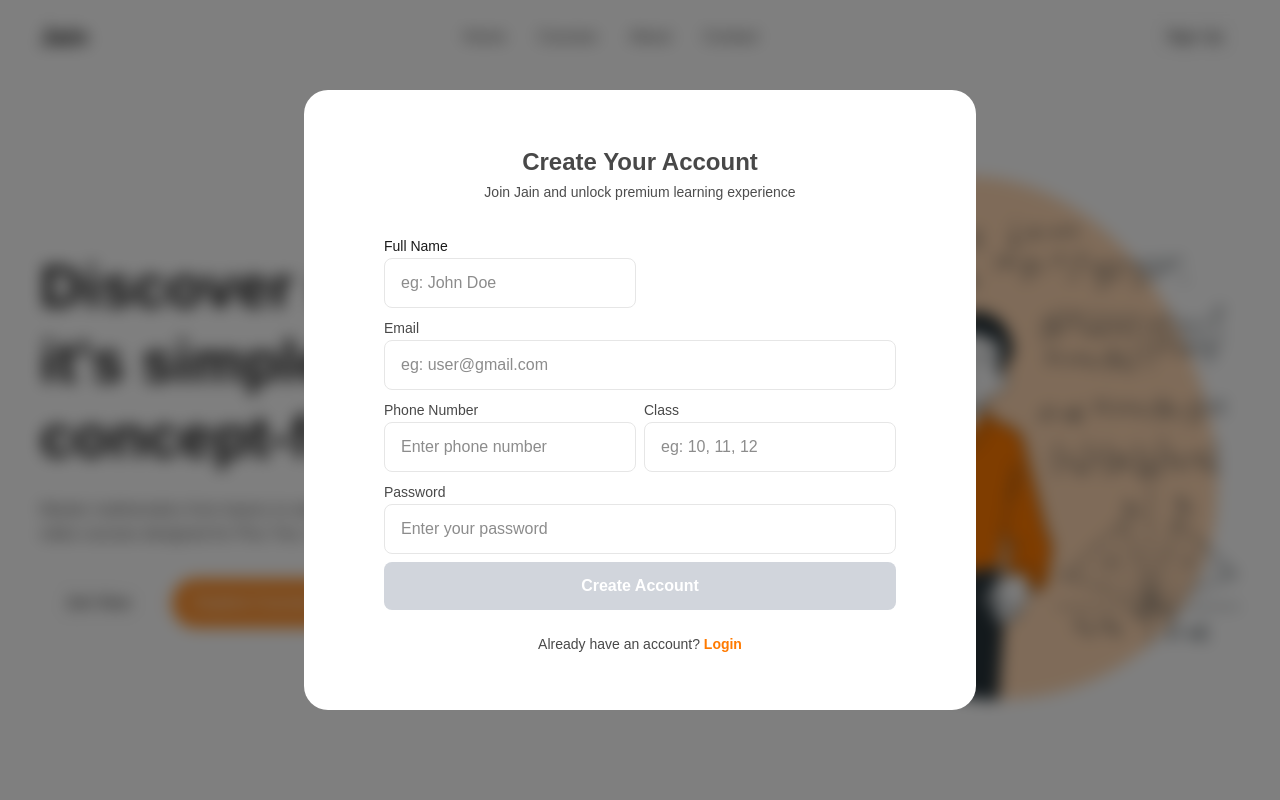
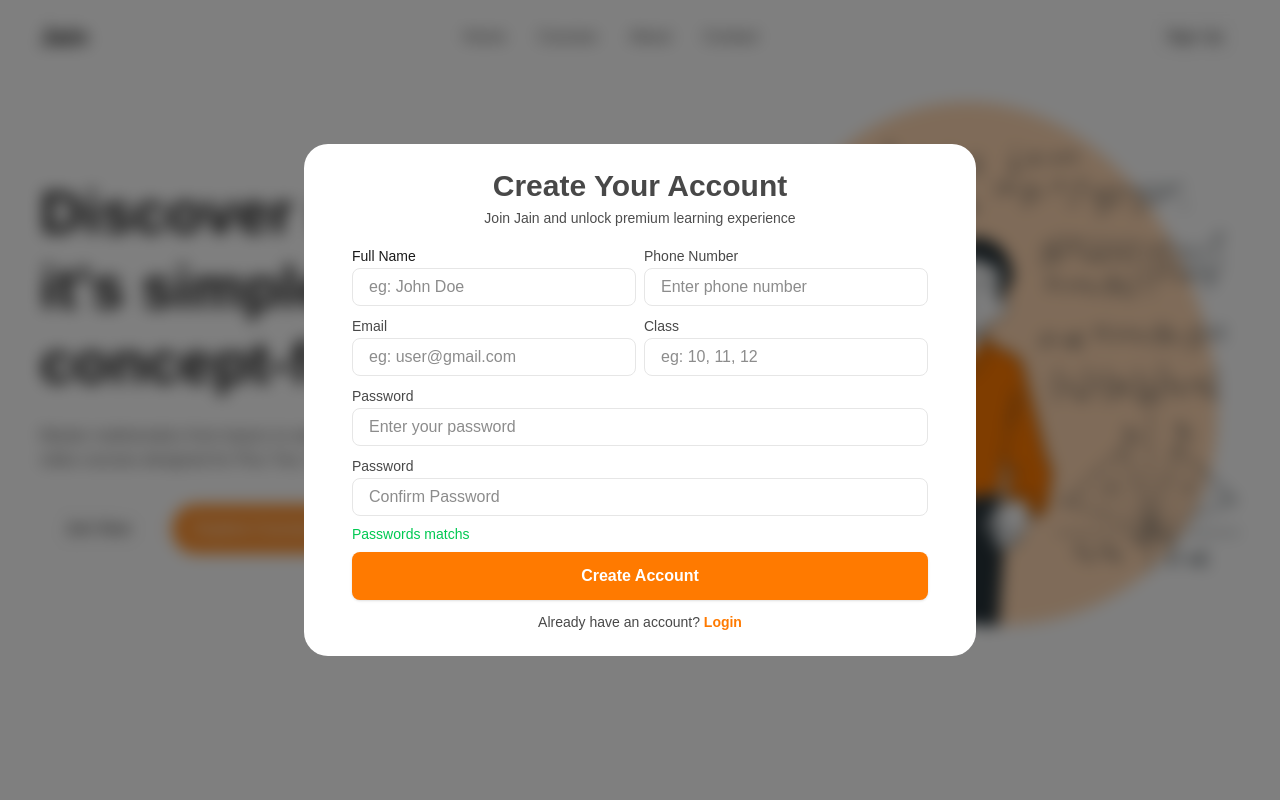
Before and after one commit to DeveloperAromal/jain, a Next.js app in the folder frontend/: page / in a window 1280 px wide. Both pictures are taken after a click on the button "Sign Up". Shown: the top 800 px of the page. Built offline with nearby package versions, Linux system fonts and the light colour scheme.

Commit message:
updated modal

```diff
--- a/frontend/app/components/includes/Navbar.tsx
+++ b/frontend/app/components/includes/Navbar.tsx
@@ -23,7 +23,7 @@ export default function Navbar() {
 
   return (
     <>
-      <header className="px-4 sm:px-6 md:px-8 lg:px-10 py-3 sm:py-4">
+      <header className="px-4 sm:px-6 md:px-8 lg:px-10 py-3 sm:py-4 w-full fixed z-20 bg-white/30 backdrop-blur-3xl">
         <div className="max-w-7xl mx-auto flex items-center justify-between">
           <div className="text-xl sm:text-2xl font-bold text-foreground">Jain</div>
 
--- a/frontend/app/components/modals/AuthModal.tsx
+++ b/frontend/app/components/modals/AuthModal.tsx
@@ -1,6 +1,6 @@
 "use client";
 
-import { useState } from "react";
+import { useState, useEffect } from "react";
 import { useRouter } from "next/navigation";
 import { useAPICall } from "@/app/hooks/useApiCall";
 import { ApiEndPoints } from "@/app/config/Backend";
@@ -16,6 +16,9 @@ export default function AuthModal() {
   const [email, setEmail] = useState("");
   const [phone, setPhone] = useState("");
   const [password, setPassword] = useState("");
+  const [confirmPassword, setConfirmPassword] = useState("");
+  const [isPassSame, setIsPassSame] = useState(true);
+
   const [name, setName] = useState("");
   const [studentClass, setStudentClass] = useState("");
 
@@ -23,6 +26,12 @@ export default function AuthModal() {
 
   const router = useRouter();
   const { makeApiCall } = useAPICall();
+
+  useEffect(() => {
+    if (confirmPassword.length > 0) {
+      setIsPassSame(password === confirmPassword);
+    }
+  }, [password, confirmPassword]);
 
   const canSubmit =
     email.includes("@") &&
@@ -98,14 +107,13 @@ export default function AuthModal() {
   return (
     <div
       className="
-        p-8
+
         max-w-md
         lg:max-w-xl
         mx-auto
       "
     >
-      {/* Title */}
-      <h1 className="text-2xl font-semibold text-center text-foreground/80 col-span-2">
+      <h1 className="text-3xl font-semibold text-center text-foreground/80 col-span-2">
         {isLogin ? "Welcome Back 👋" : "Create Your Account"}
       </h1>
 
@@ -115,39 +123,22 @@ export default function AuthModal() {
           : "Join Jain and unlock premium learning experience"}
       </p>
 
-      {/* Form Grid */}
-      <div className="mt-8 grid grid-cols-1 lg:grid-cols-2 gap-2">
-        {/* Name (Signup only) */}
+      <div className="mt-4 grid grid-cols-1 lg:grid-cols-2 gap-2">
         {!isLogin && (
-          <div className="space-y-1">
+          <div className="space-y-1 w-full">
             <label className="text-sm font-medium text-foreground/80/80">
               Full Name
             </label>
             <input
               type="text"
               placeholder="eg: John Doe"
-              className="w-full px-4 py-3 border border-border rounded-lg"
+              className="w-full px-4 py-1.5 border border-border rounded-lg"
               value={name}
               onChange={(e) => setName(e.target.value)}
             />
           </div>
         )}
 
-        {/* Email */}
-        <div
-          className={`space-y-1 ${isLogin ? "lg:col-span-2" : "lg:col-span-2"}`}
-        >
-          <label className="text-sm font-medium text-foreground/80">Email</label>
-          <input
-            type="email"
-            placeholder="eg: user@gmail.com"
-            className="w-full px-4 py-3 border border-border rounded-lg"
-            value={email}
-            onChange={(e) => setEmail(e.target.value)}
-          />
-        </div>
-
-        {/* Phone (Signup only) */}
         {!isLogin && (
           <div className="space-y-1">
             <label className="text-sm font-medium text-foreground/80">
@@ -156,28 +147,43 @@ export default function AuthModal() {
             <input
               type="tel"
               placeholder="Enter phone number"
-              className="w-full px-4 py-3 border border-border rounded-lg"
+              className="w-full px-4 py-1.5 border border-border rounded-lg"
               value={phone}
               onChange={(e) => setPhone(e.target.value)}
             />
           </div>
         )}
 
-        {/* Class (Signup only) */}
         {!isLogin && (
           <div className="space-y-1">
-            <label className="text-sm font-medium text-foreground/80">Class</label>
+            <label className="text-sm font-medium text-foreground/80">
+              Email
+            </label>
+            <input
+              type="email"
+              placeholder="eg: user@gmail.com"
+              className="w-full px-4 py-1.5 border border-border rounded-lg"
+              value={email}
+              onChange={(e) => setEmail(e.target.value)}
+            />
+          </div>
+        )}
+
+        {!isLogin && (
+          <div className="space-y-1">
+            <label className="text-sm font-medium text-foreground/80">
+              Class
+            </label>
             <input
               type="text"
               placeholder="eg: 10, 11, 12"
-              className="w-full px-4 py-3 border border-border rounded-lg"
+              className="w-full px-4 py-1.5 border border-border rounded-lg"
               value={studentClass}
               onChange={(e) => setStudentClass(e.target.value)}
             />
           </div>
         )}
 
-        {/* Password */}
         <div className="space-y-1 lg:col-span-2">
           <label className="text-sm font-medium text-foreground/80">
             Password
@@ -185,30 +191,45 @@ export default function AuthModal() {
           <input
             type="password"
             placeholder="Enter your password"
-            className="w-full px-4 py-3 border border-border rounded-lg"
+            className="w-full px-4 py-1.5 border border-border rounded-lg"
             value={password}
             onChange={(e) => setPassword(e.target.value)}
           />
         </div>
 
-        {/* Button */}
+        <div className="space-y-1 lg:col-span-2">
+          <label className="text-sm font-medium text-foreground/80">
+            Password
+          </label>
+          <input
+            type="password"
+            placeholder="Confirm Password"
+            value={confirmPassword}
+            onChange={(e) => setConfirmPassword(e.target.value)}
+            className={`w-full px-4 py-1.5 border p-2 rounded-lg ${
+              !isPassSame ? "border-red-500 " : "border-border"
+            }`}
+          />
+        </div>
+
+        {isPassSame ? (
+          <p className="text-green-500 text-sm">Passwords matchs</p>
+        ) : (
+          <p className="text-red-500 text-sm">Passwords do not match</p>
+        )}
+
         <div className="lg:col-span-2">
           <button
             disabled={!canSubmit}
             onClick={isLogin ? handleLogin : handleSignup}
-            className={`w-full py-3 rounded-lg text-white font-semibold transition-all ${
-              canSubmit
-                ? "bg-primary hover:bg-primary-hover shadow-sm"
-                : "bg-gray-300 cursor-not-allowed"
-            }`}
+            className={`w-full py-3 rounded-lg text-white font-semibold transition-all bg-primary hover:bg-primary-hover shadow-sm`}
           >
-            {loading ? "Please wait..." : isLogin ? "Login" : "Create Account"}
+            Create Account
           </button>
         </div>
       </div>
 
-      {/* Toggle */}
-      <p className="text-center text-sm mt-6 text-foreground/80">
+      <p className="text-center text-sm mt-3 text-foreground/80">
         {isLogin ? (
           <>
             Don’t have an account?{" "}
```
